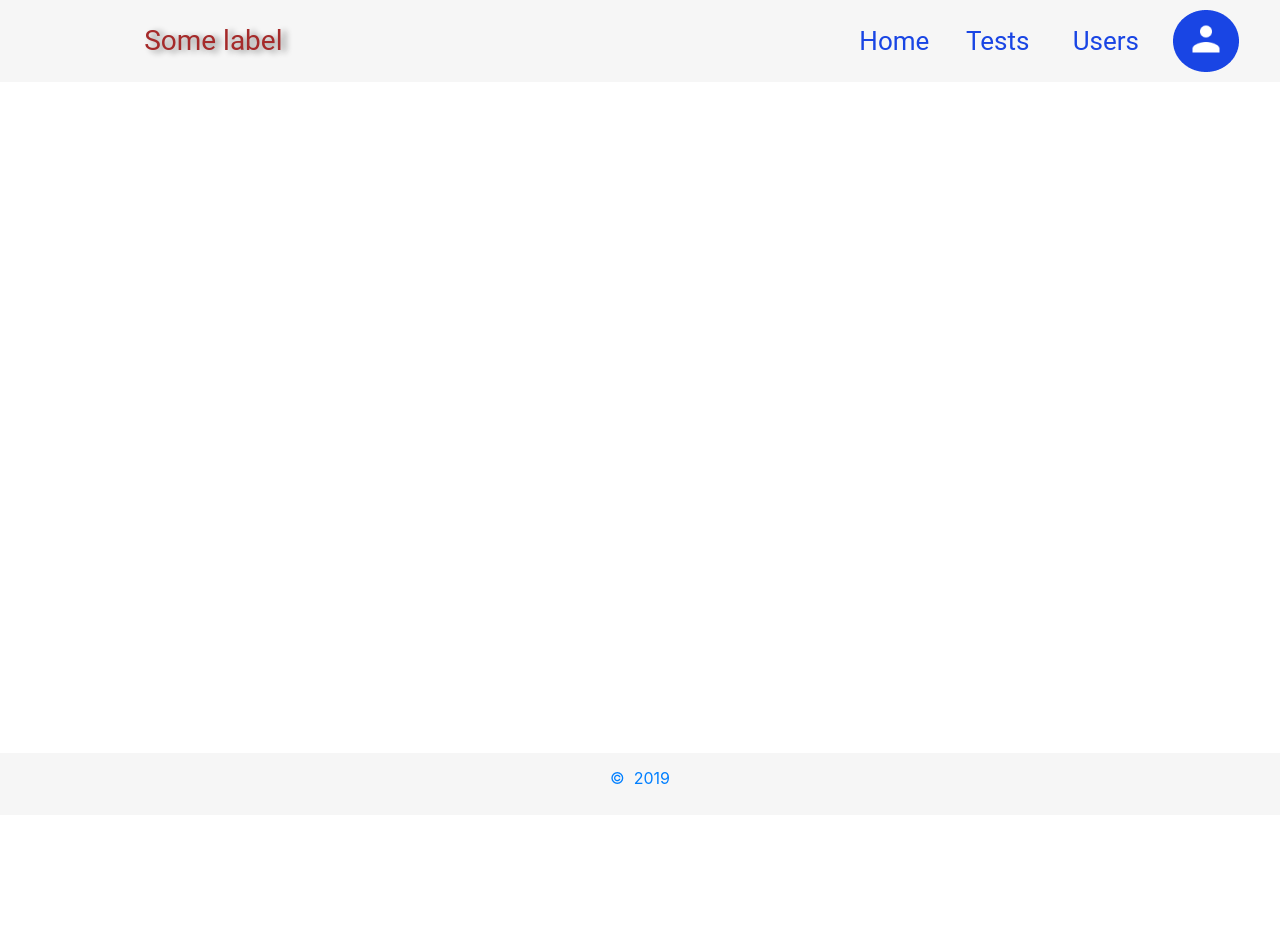
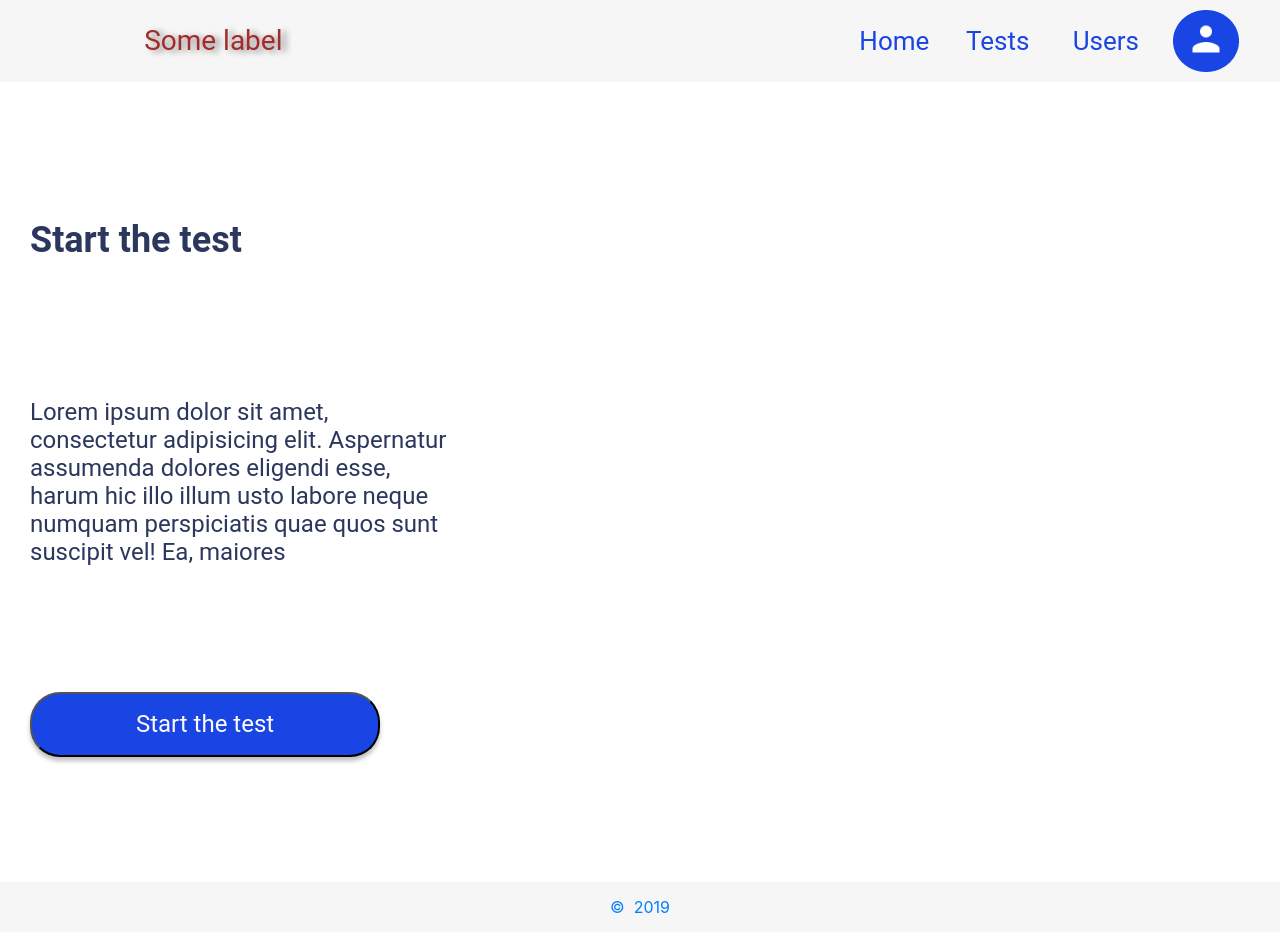
Before and after one commit to Enyazabi/diploma, a React (Create React App) app: page / in a window 1280 px wide. Before the commit the page ends 815 px from the top, so only its background shows below. Built offline with nearby package versions, Linux system fonts and the light colour scheme.

Commit message:
Home page UI was created New button was added to Controls Home page route was added

```diff
--- a/package.json
+++ b/package.json
@@ -5,6 +5,7 @@
   "dependencies": {
     "react": "^16.9.0",
     "react-dom": "^16.9.0",
+    "react-router-dom": "^5.0.1",
     "react-scripts": "3.1.1",
     "styled-components": "^4.3.2"
   },
--- /dev/null
+++ b/src/Components/HomePage.styled.js
@@ -0,0 +1,32 @@
+import styled from 'styled-components';
+
+export const HomeWrapper = styled.div`
+    display: grid;
+    height: 100vh;
+    padding-left: 30px;
+    align-items: center;
+    grid-template-columns: 1fr 2fr;
+    grid-template-rows: 1fr auto 1fr;
+    grid-template-areas:
+        "title"
+        "text"
+        "button";
+`;
+
+export const HomeTextTitle = styled.div`
+    grid-area: title;
+    font-family: Roboto;
+    font-style: normal;
+    font-weight: bold;
+    font-size: 36px;
+    line-height: 42px;
+    color: #2C375E;
+`;
+
+export const HomeText = styled(HomeTextTitle)`
+    grid-area: text;
+    font-weight: normal;
+    font-size: 24px;
+    line-height: 28px;
+    color: #2C375E;
+`;
--- /dev/null
+++ b/src/Components/HomePageComponent.jsx
@@ -0,0 +1,18 @@
+import * as React from 'react';
+import { HomeTextTitle, HomeWrapper} from "./HomePage.styled";
+import { HomeText } from "./HomePage.styled";
+import {ButtonStart} from "../UI/Controls/Buttons.styled";
+import {HomeContent} from '../Content/HomeContent';
+
+const HomePageComponent = () => {
+
+    return(
+        <HomeWrapper>
+            <HomeTextTitle> {HomeContent.title} </HomeTextTitle>
+            <HomeText> {HomeContent.text} </HomeText>
+            <ButtonStart> {HomeContent.button} </ButtonStart>
+        </HomeWrapper>
+    )
+};
+
+export default HomePageComponent;
--- /dev/null
+++ b/src/Content/HomeContent.js
@@ -0,0 +1,6 @@
+export const HomeContent = {
+    title: "Start the test",
+    text: "Lorem ipsum dolor sit amet, consectetur adipisicing elit. Aspernatur assumenda dolores eligendi esse, harum " +
+        "hic illo illum usto labore neque numquam perspiciatis quae quos sunt suscipit vel! Ea, maiores",
+    button: "Start the test"
+};
--- a/src/GridLayout/GridComponent.jsx
+++ b/src/GridLayout/GridComponent.jsx
@@ -5,18 +5,24 @@ import {ContentGrid} from "./ContentGrid.styled";
 import {FooterGrid} from "./FooterGrid.styled";
 import HeaderComponent from "../Components/HeaderComponent";
 import FooterComponent from "../Components/FooterComponent";
+import HomePageComponent from "../Components/HomePageComponent";
+import { BrowserRouter, Route } from "react-router-dom";
 
 const GridComponent = () => {
     return(
+        <BrowserRouter>
             <GridWrapper>
                 <HeaderGrid>
                     <HeaderComponent/>
                 </HeaderGrid>
-            <ContentGrid></ContentGrid>
+                <ContentGrid>
+                    <Route exact path ="/" component = {HomePageComponent}/>
+                </ContentGrid>
                 <FooterGrid>
                     <FooterComponent/>
                 </FooterGrid>
             </GridWrapper>
+        </BrowserRouter>
     )
 };
 
--- a/src/GridLayout/GridWrapper.styled.js
+++ b/src/GridLayout/GridWrapper.styled.js
@@ -4,7 +4,7 @@ export const GridWrapper = styled.div`
     display: grid;
     height: 100vh;
     grid-template-columns: 1fr;
-    grid-template-rows: 1fr 7fr 0.5fr;
+    grid-template-rows: auto 1fr auto;
     grid-template-areas:
         "header"
         "content"
--- a/src/UI/Controls/Buttons.styled.js
+++ b/src/UI/Controls/Buttons.styled.js
@@ -20,3 +20,21 @@ export const Button = styled.button`
     :active {
         color: grey;
 `;
+
+export const ButtonStart = styled.button`
+    grid-area: button;
+    width: 350px;
+    height: 65px;
+    background: #1945E4;
+    mix-blend-mode: normal;
+    box-shadow: 0px 4px 4px rgba(0, 0, 0, 0.25);
+    border-radius: 30px;
+    outline: none;
+    font-family: Roboto;
+    font-style: normal;
+    font-weight: normal;
+    font-size: 24px;
+    line-height: 28px;
+    color: #FFFAFA;
+    cursor: pointer;
+`;
```
Also changed, not shown: src/Components/HeaderComponent.jsx (+1 -6 lines), 1 other file (tests, documents, lock files or other folders). Lines whose indentation alone changed are shown as unchanged.
